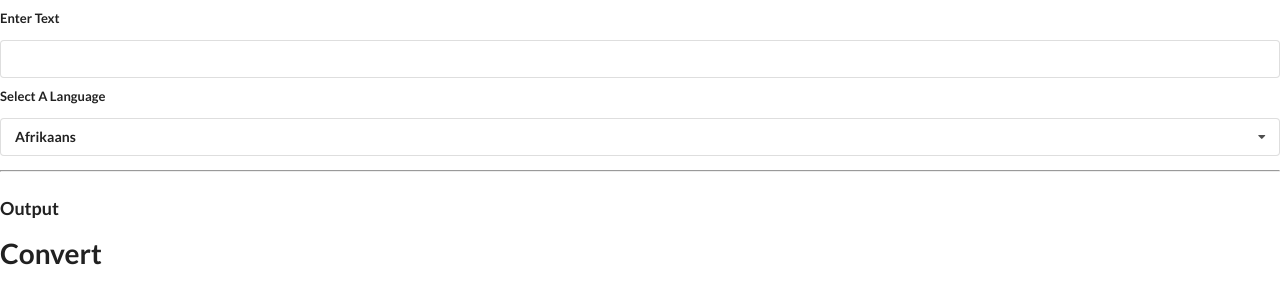
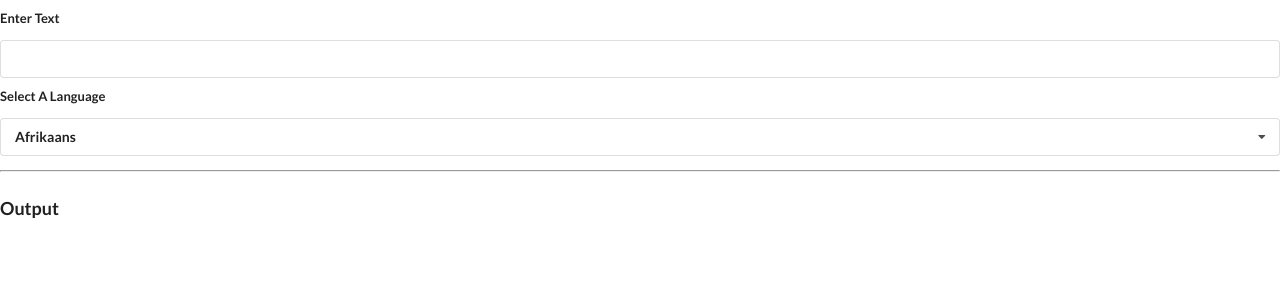
Before and after one commit to SolJCam/React-Widgets, a React (Create React App) app: page / in a window 1280 px wide. Shown: the top 304 px of the page. Built offline with nearby package versions, Linux system fonts and the light colour scheme; no server answers.

Commit message:
Successfully pinging google translation API and converting user input to desired language selection

```diff
--- a/src/components/Convert.js
+++ b/src/components/Convert.js
@@ -1,12 +1,19 @@
 import React, {useState, useEffect} from 'react';
+import Axios from 'axios';
 
 const Convert = ({language, text}) => {
     useEffect(()=>{
-        console.log('New Language or text');
+        Axios.post('https://translation.googleapis.com/language/translate/v2',{},{
+            params: {
+                q: text,
+                target: language.value,
+                key: 'AIzaSyCHUCmpR7cT_yDFHC98CZJy2LTms-IwDlM'
+            }
+        });
     }, [language, text]);
 
     return(
-        <div>Convert</div>
+        <div />
     );
 };
 
--- a/src/components/Translate.js
+++ b/src/components/Translate.js
@@ -1,8 +1,6 @@
 import React, {useState} from 'react';
 import Dropdown from './Dropdown.js'
 import Convert from './Convert.js'
-
-const googleTransApiKey = "AIzaSyCHUCmpR7cT_yDFHC98CZJy2LTms-IwDlM"
 
 const options = [
     {
```
